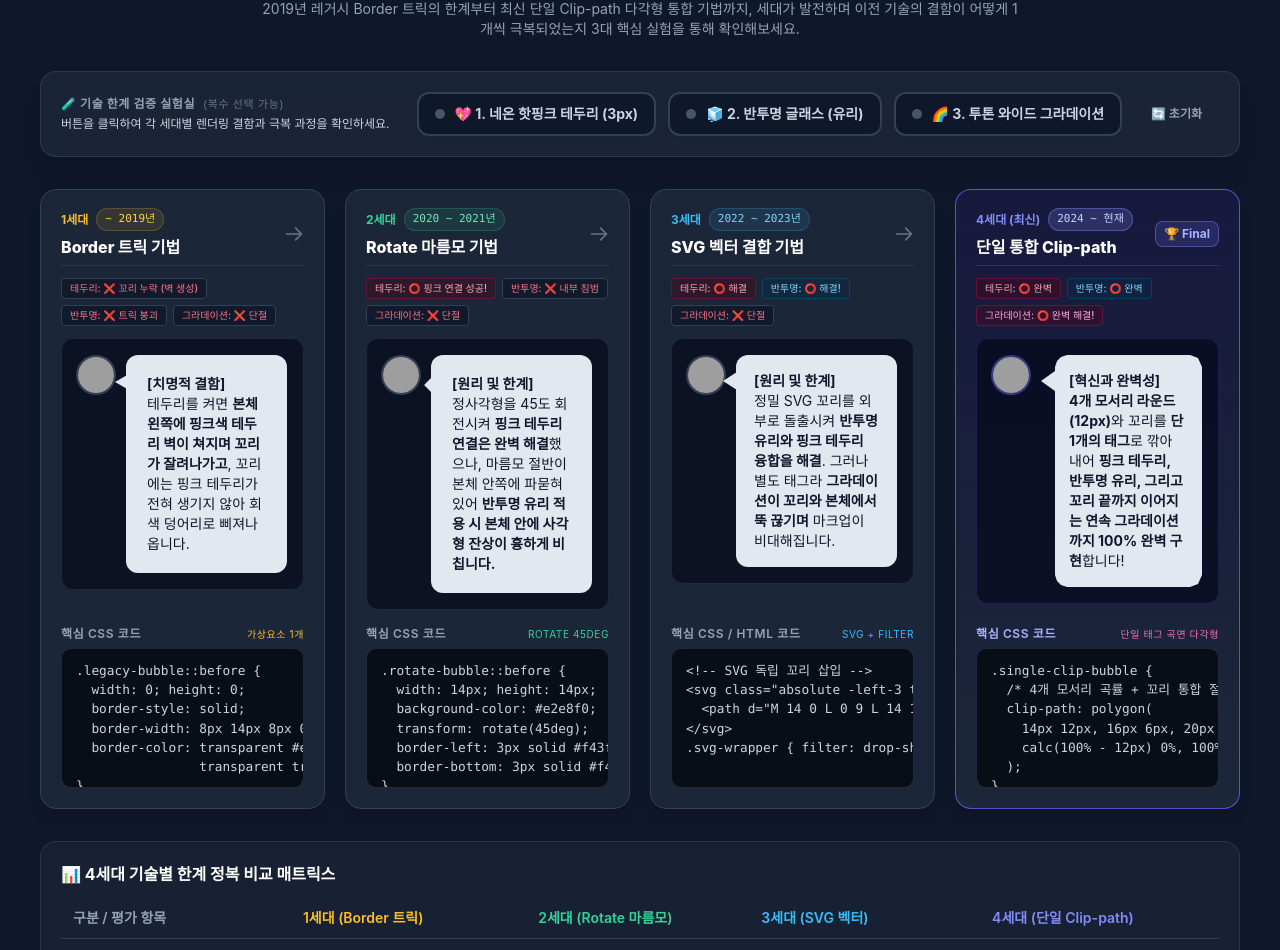
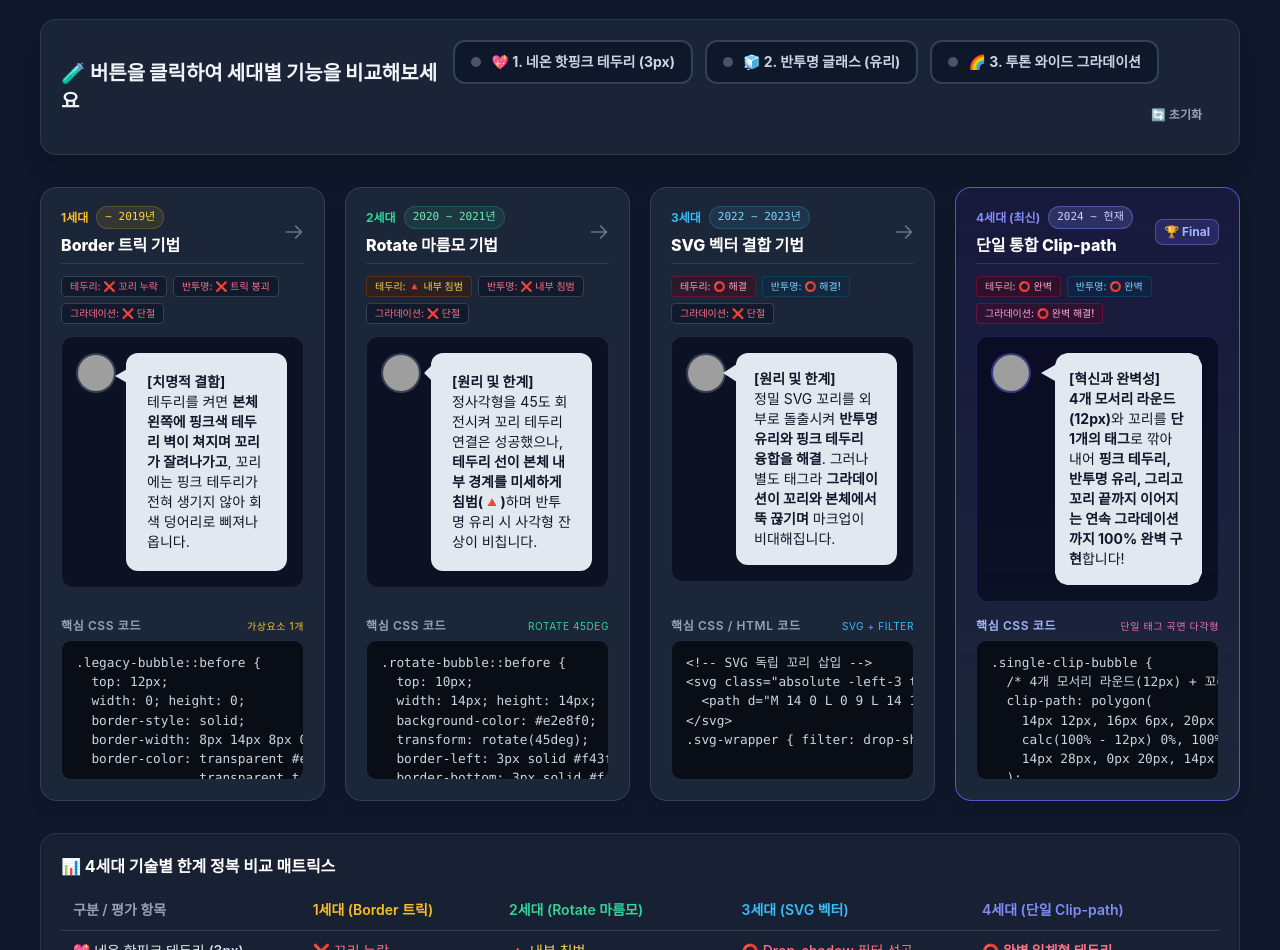
Before and after one commit to hong-vibe/CSS-Arrow-Test, a plain HTML site: page index.html in a window 1280 px wide. Shown: the part 119-1069 px from the top of the page. Drawn offline with nearby package versions, Linux system fonts and the light colour scheme; grey boxes are pictures that could not be loaded; a web font is replaced by a local one.

Commit message:
fix: refine UI, arrow alignment and 4th gen polygon curve

```diff
--- a/index.html
+++ b/index.html
@@ -36,11 +36,12 @@
     .legacy-bubble {
       border: 3px solid transparent;
     }
+    /* 유저 썸네일 정중앙 Y=20px 일치 (top: 12px + 8px = 20px) */
     .legacy-bubble::before {
       content: '';
       position: absolute;
       left: -14px;
-      top: 16px;
+      top: 12px;
       width: 0;
       height: 0;
       border-style: solid;
@@ -77,11 +78,12 @@
     .rotate-bubble {
       border: 3px solid transparent;
     }
+    /* 유저 썸네일 정중앙 Y=20px 일치 (top: 10px + 10px = 20px) */
     .rotate-bubble::before {
       content: '';
       position: absolute;
       left: -7px;
-      top: 20px;
+      top: 10px;
       width: 14px;
       height: 14px;
       background-color: #e2e8f0;
@@ -91,7 +93,7 @@
       transition: all 0.3s ease;
     }
 
-    /* 2세대 토글 상태: 꼬리 2면에도 3px 핫핑크 테두리 연결 성공 */
+    /* 2세대 토글 상태: 꼬리 2면에 3px 핫핑크 테두리 연결 성공하나 본체 내부 경계를 미세 침범 */
     .has-border .rotate-bubble {
       border-color: #f43f5e;
     }
@@ -138,10 +140,11 @@
       transition: all 0.3s ease;
       box-sizing: border-box;
     }
+    /* 유저 썸네일 정중앙 Y=20px 일치 (top: 11px + 9px = 20px) */
     .svg-arrow-tail {
       position: absolute;
       left: -13px;
-      top: 17px;
+      top: 11px;
       width: 14px;
       height: 18px;
       overflow: visible;
@@ -174,7 +177,7 @@
 
 
     /* =========================================================
-       4세대: 2024~현재 단일 통합 Clip-path 기법 (절대 풀리지 않는 래퍼 절삭)
+       4세대: 2024~현재 단일 통합 Clip-path 기법 (완벽히 매끄러운 일체형 절삭)
        ========================================================= */
     .single-clip-outer {
       position: relative;
@@ -183,22 +186,28 @@
       transition: filter 0.3s ease;
     }
 
+    /* 유저 썸네일 정중앙 Y=20px 일치 및 모서리 곡면과 100% 매끄러운 융합 */
     .single-clip-wrapper {
       position: relative;
       width: 100%;
       clip-path: polygon(
+        /* 좌상단 라운드 코너 (14px 12px에서 꼬리 상단과 완벽 연결) */
         14px 12px, 16px 6px, 20px 2px, 26px 0%,
+        /* 상단 변 & 우상단 라운드 코너 */
         calc(100% - 12px) 0%, calc(100% - 4px) 3px, 100% 12px,
+        /* 우하단 라운드 코너 */
         100% calc(100% - 12px), calc(100% - 4px) calc(100% - 3px), calc(100% - 12px) 100%,
+        /* 하단 변 & 좌하단 라운드 코너 */
         26px 100%, 20px calc(100% - 2px), 16px calc(100% - 6px), 14px calc(100% - 12px),
-        14px 36px, 0px 26px, 14px 16px
+        /* 좌측 변 -> 꼬리 하단(14px 28px) -> 꼬리 끝(0px 20px) -> 꼬리 상단(14px 12px) */
+        14px 28px, 0px 20px, 14px 12px
       );
       -webkit-clip-path: polygon(
         14px 12px, 16px 6px, 20px 2px, 26px 0%,
         calc(100% - 12px) 0%, calc(100% - 4px) 3px, 100% 12px,
         100% calc(100% - 12px), calc(100% - 4px) calc(100% - 3px), calc(100% - 12px) 100%,
         26px 100%, 20px calc(100% - 2px), 16px calc(100% - 6px), 14px calc(100% - 12px),
-        14px 36px, 0px 26px, 14px 16px
+        14px 28px, 0px 20px, 14px 12px
       );
       transform: translate3d(0, 0, 0);
     }
@@ -263,23 +272,18 @@
         <span class="w-2 h-2 rounded-full bg-indigo-400 animate-pulse"></span>
         CSS Evolution Chronicle (2019 - 2026)
       </div>
-      <h1 class="text-2xl md:text-4xl font-extrabold tracking-tight text-white">
+      <h1 class="text-xl md:text-3xl font-extrabold tracking-tight text-white">
         CSS 말풍선 구현 기술의 <span class="bg-clip-text text-transparent bg-gradient-to-r from-cyan-400 via-indigo-300 to-pink-400">4단계 세대별 진화사</span>
       </h1>
-      <p class="text-sm text-slate-400 max-w-3xl mx-auto">
-        2019년 레거시 Border 트릭의 한계부터 최신 단일 Clip-path 다각형 통합 기법까지, 세대가 발전하며 이전 기술의 결함이 어떻게 1개씩 극복되었는지 3대 핵심 실험을 통해 확인해보세요.
-      </p>
     </header>
 
     <!-- 3대 핵심 실험 토글 컨트롤러 -->
     <section class="bg-slate-800/80 border border-slate-700/80 p-5 rounded-2xl shadow-xl backdrop-blur-md">
       <div class="flex flex-col md:flex-row md:items-center justify-between gap-4">
         <div>
-          <h2 class="text-xs font-bold text-slate-400 uppercase tracking-wider flex items-center gap-2">
-            <span>🧪 기술 한계 검증 실험실</span>
-            <span class="text-[11px] text-slate-500 font-normal">(복수 선택 가능)</span>
+          <h2 class="text-base md:text-lg lg:text-xl font-black text-slate-100 flex items-center gap-2">
+            <span>🧪 버튼을 클릭하여 세대별 기능을 비교해보세요</span>
           </h2>
-          <p class="text-xs text-slate-300 mt-1">버튼을 클릭하여 각 세대별 렌더링 결함과 극복 과정을 확인하세요.</p>
         </div>
 
         <div class="flex flex-wrap items-center gap-3">
@@ -332,7 +336,7 @@
 
           <!-- 상태 뱃지 목록 (높이 48px 고정) -->
           <div class="h-[48px] flex flex-wrap content-start gap-1.5 mb-3 text-[10px]">
-            <span class="px-2 py-0.5 rounded bg-slate-900/80 text-rose-400 border border-slate-700 font-medium">테두리: ❌ 꼬리 누락 (벽 생성)</span>
+            <span class="px-2 py-0.5 rounded bg-slate-900/80 text-rose-400 border border-slate-700 font-medium">테두리: ❌ 꼬리 누락</span>
             <span class="px-2 py-0.5 rounded bg-slate-900/80 text-rose-400 border border-slate-700 font-medium">반투명: ❌ 트릭 붕괴</span>
             <span class="px-2 py-0.5 rounded bg-slate-900/80 text-rose-400 border border-slate-700 font-medium">그라데이션: ❌ 단절</span>
           </div>
@@ -359,6 +363,7 @@
             <span class="text-[10px] text-amber-400 font-normal">가상요소 1개</span>
           </p>
           <pre class="code-box"><code>.legacy-bubble::before {
+  top: 12px;
   width: 0; height: 0;
   border-style: solid;
   border-width: 8px 14px 8px 0;
@@ -389,7 +394,7 @@
 
           <!-- 상태 뱃지 목록 (높이 48px 고정) -->
           <div class="h-[48px] flex flex-wrap content-start gap-1.5 mb-3 text-[10px]">
-            <span class="px-2 py-0.5 rounded bg-rose-950/40 text-rose-300 border border-rose-800/50 font-medium">테두리: ⭕ 핑크 연결 성공!</span>
+            <span class="px-2 py-0.5 rounded bg-amber-950/40 text-amber-300 border border-amber-800/50 font-medium">테두리: 🔺 내부 침범</span>
             <span class="px-2 py-0.5 rounded bg-slate-900/80 text-rose-400 border border-slate-700 font-medium">반투명: ❌ 내부 침범</span>
             <span class="px-2 py-0.5 rounded bg-slate-900/80 text-rose-400 border border-slate-700 font-medium">그라데이션: ❌ 단절</span>
           </div>
@@ -402,7 +407,7 @@
               <div id="bubble-2" class="bubble-base rotate-bubble">
                 <p class="text-xs md:text-sm leading-relaxed">
                   <strong>[원리 및 한계]</strong><br>
-                  정사각형을 45도 회전시켜 <strong>핑크 테두리 연결은 완벽 해결</strong>했으나, 마름모 절반이 본체 안쪽에 파묻혀 있어 <strong>반투명 유리 적용 시 본체 안에 사각형 잔상이 흉하게 비칩니다.</strong>
+                  정사각형을 45도 회전시켜 꼬리 테두리 연결은 성공했으나, <strong>테두리 선이 본체 내부 경계를 미세하게 침범(🔺)</strong>하며 반투명 유리 시 사각형 잔상이 비칩니다.
                 </p>
               </div>
             </div>
@@ -416,6 +421,7 @@
             <span class="text-[10px] text-emerald-400 font-normal">Rotate 45deg</span>
           </p>
           <pre class="code-box"><code>.rotate-bubble::before {
+  top: 10px;
   width: 14px; height: 14px;
   background-color: #e2e8f0;
   transform: rotate(45deg);
@@ -479,7 +485,7 @@
             <span class="text-[10px] text-sky-400 font-normal">SVG + Filter</span>
           </p>
           <pre class="code-box"><code>&lt;!-- SVG 독립 꼬리 삽입 --&gt;
-&lt;svg class="absolute -left-3 top-3 w-3.5 h-4"&gt;
+&lt;svg class="absolute -left-3 top-[11px] w-3.5 h-4"&gt;
   &lt;path d="M 14 0 L 0 9 L 14 18 Z"/&gt;
 &lt;/svg&gt;
 .svg-wrapper { filter: drop-shadow(...); }</code></pre>
@@ -538,10 +544,11 @@
             <span class="text-[10px] text-pink-400 font-normal">단일 태그 곡면 다각형</span>
           </p>
           <pre class="code-box"><code>.single-clip-bubble {
-  /* 4개 모서리 곡률 + 꼬리 통합 절삭 */
+  /* 4개 모서리 라운드(12px) + 꼬리(Y=20px) 일체형 절삭 */
   clip-path: polygon(
     14px 12px, 16px 6px, 20px 2px, 26px 0%,
     calc(100% - 12px) 0%, 100% 12px, ...
+    14px 28px, 0px 20px, 14px 12px
   );
 }</code></pre>
         </div>
@@ -568,8 +575,8 @@
           <tbody class="divide-y divide-slate-700/50 text-slate-300">
             <tr>
               <td class="py-2.5 px-3 font-medium text-slate-200">💖 네온 핫핑크 테두리 (3px)</td>
-              <td class="py-2.5 px-3 text-rose-400 font-medium">❌ 꼬리 누락 (테두리 벽 생성)</td>
-              <td class="py-2.5 px-3 text-rose-400 font-medium">⭕ 순수 Border 성공</td>
+              <td class="py-2.5 px-3 text-rose-400 font-medium">❌ 꼬리 누락</td>
+              <td class="py-2.5 px-3 text-amber-300 font-medium">🔺 내부 침범</td>
               <td class="py-2.5 px-3 text-rose-400 font-medium">⭕ Drop-shadow 필터 성공</td>
               <td class="py-2.5 px-3 text-rose-400 font-bold">⭕ 완벽 일체형 테두리</td>
             </tr>
```
Also changed, not shown: 1 other file.
